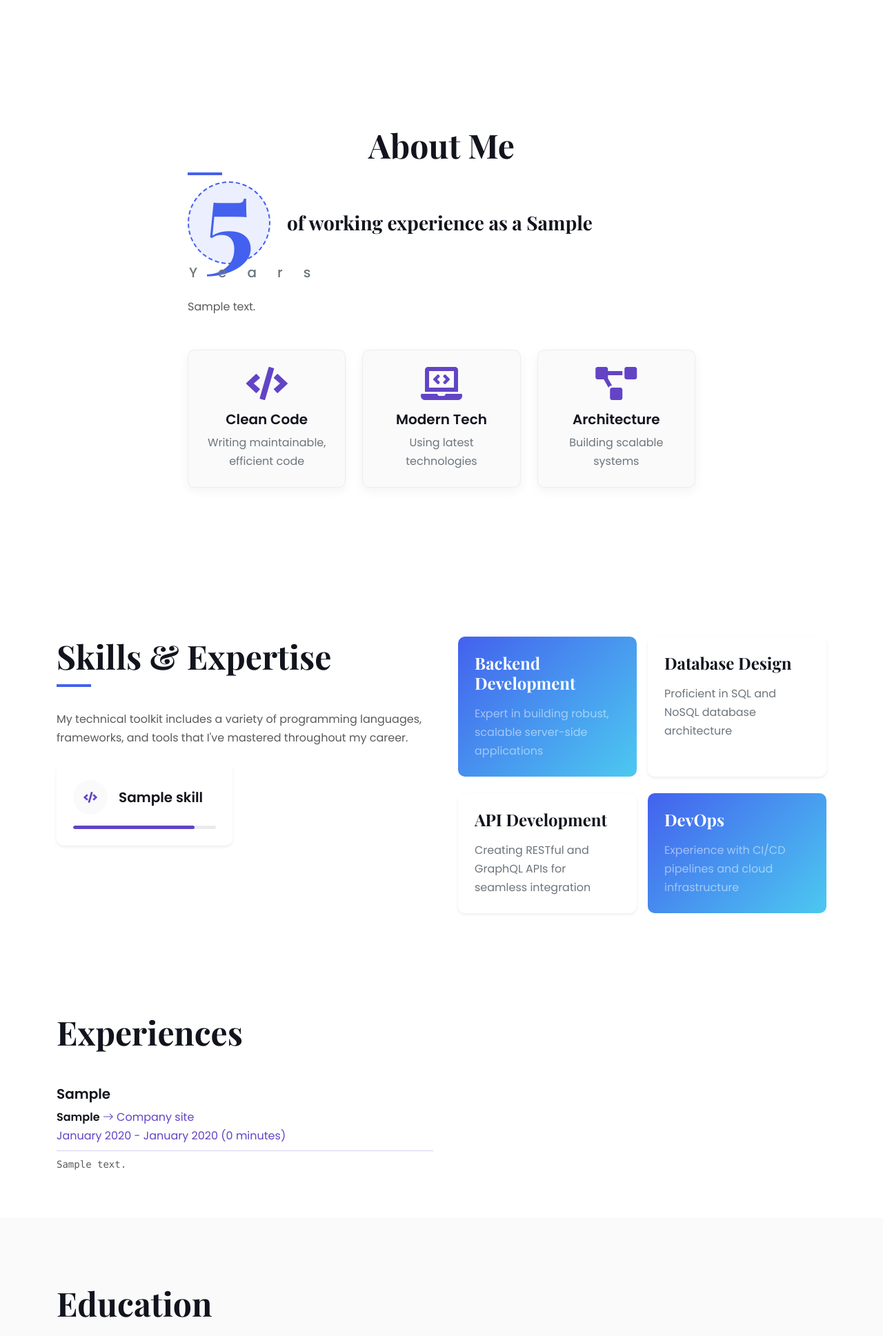
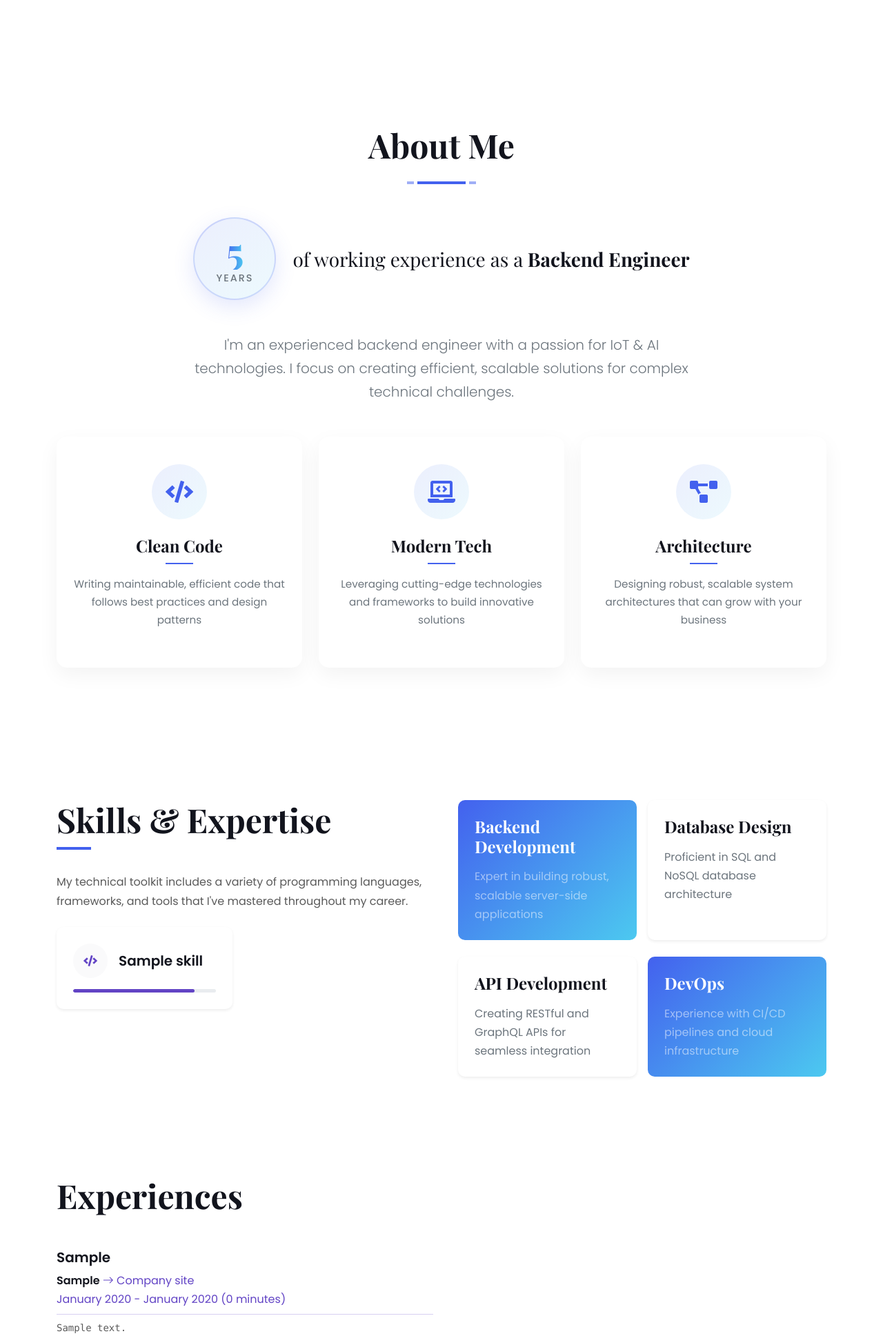
Before and after one commit to andre-fajar-n/Profile-Page, a Django app: page / in a window 1280 px wide. Shown: the part 546-2483 px from the top of the page at 69% size. Run offline with Django 4.2, Linux system fonts and the light colour scheme; tables that the repository leaves empty hold one stand-in row (values such as "Sample post"); some libraries are stand-ins or nearby versions.

Commit message:
feat: change style about section

```diff
--- a/profile_page/static/css/style.css
+++ b/profile_page/static/css/style.css
@@ -227,14 +227,158 @@ h1, h2, h3, h4, .display-1, .display-2, .display-3, .display-4, .display-5 {
 
 
 /*** About ***/
-#about .years .display-1 {
-    font-size: 10rem;
-    line-height: 9rem;
+/* About Section Styling */
+.section-header {
+    margin-bottom: 3rem;
+    position: relative;
 }
 
-#about .years h5 {
-    letter-spacing: 30px;
-    margin-right: -30px;
+.divider-center {
+    height: 4px;
+    width: 70px;
+    background: var(--primary);
+    margin: 0 auto;
+    position: relative;
+}
+
+.divider-center:before {
+    content: '';
+    position: absolute;
+    left: -15px;
+    top: 0;
+    height: 4px;
+    width: 10px;
+    background: var(--primary);
+    opacity: 0.5;
+}
+
+.divider-center:after {
+    content: '';
+    position: absolute;
+    right: -15px;
+    top: 0;
+    height: 4px;
+    width: 10px;
+    background: var(--primary);
+    opacity: 0.5;
+}
+
+/* Experience Counter */
+.experience-counter {
+    display: flex;
+    flex-direction: column;
+    align-items: center;
+    justify-content: center;
+    background: linear-gradient(145deg, rgba(67, 97, 238, 0.1), rgba(76, 201, 240, 0.1));
+    border-radius: 50%;
+    width: 120px;
+    height: 120px;
+    position: relative;
+    box-shadow: 0 10px 30px rgba(67, 97, 238, 0.15);
+    border: 2px solid rgba(67, 97, 238, 0.2);
+}
+
+.counter-number {
+    font-size: 3.5rem;
+    font-weight: 700;
+    line-height: 1;
+    background: linear-gradient(to right, var(--primary), var(--accent));
+    -webkit-background-clip: text;
+    -webkit-text-fill-color: transparent;
+    font-family: 'Playfair Display', serif;
+}
+
+.counter-text {
+    font-size: 0.9rem;
+    font-weight: 500;
+    color: var(--gray);
+    letter-spacing: 2px;
+    text-transform: uppercase;
+}
+
+/* Feature Cards */
+.feature-card {
+    background: #ffffff;
+    border-radius: 15px;
+    padding: 2.5rem 1.5rem;
+    height: 100%;
+    transition: all 0.4s ease;
+    box-shadow: 0 10px 30px rgba(0, 0, 0, 0.05);
+    position: relative;
+    z-index: 1;
+    overflow: hidden;
+    text-align: center;
+}
+
+.feature-card:before {
+    content: '';
+    position: absolute;
+    top: 0;
+    left: 0;
+    width: 100%;
+    height: 0;
+    background: linear-gradient(135deg, rgba(67, 97, 238, 0.05) 0%, rgba(76, 201, 240, 0.05) 100%);
+    transition: all 0.4s ease;
+    z-index: -1;
+}
+
+.feature-card:hover {
+    transform: translateY(-10px);
+    box-shadow: 0 15px 35px rgba(67, 97, 238, 0.1);
+}
+
+.feature-card:hover:before {
+    height: 100%;
+}
+
+.feature-icon {
+    width: 80px;
+    height: 80px;
+    margin: 0 auto 1.5rem;
+    display: flex;
+    align-items: center;
+    justify-content: center;
+    background: linear-gradient(135deg, rgba(67, 97, 238, 0.1) 0%, rgba(76, 201, 240, 0.1) 100%);
+    border-radius: 50%;
+    transition: all 0.4s ease;
+}
+
+.feature-card:hover .feature-icon {
+    background: linear-gradient(135deg, var(--primary) 0%, var(--accent) 100%);
+}
+
+.feature-icon i {
+    font-size: 2rem;
+    color: var(--primary);
+    transition: all 0.4s ease;
+}
+
+.feature-card:hover .feature-icon i {
+    color: #ffffff;
+}
+
+.feature-title {
+    font-weight: 600;
+    margin-bottom: 1rem;
+    position: relative;
+    padding-bottom: 0.75rem;
+}
+
+.feature-title:after {
+    content: '';
+    position: absolute;
+    bottom: 0;
+    left: 50%;
+    transform: translateX(-50%);
+    width: 40px;
+    height: 2px;
+    background: var(--primary);
+}
+
+.feature-text {
+    color: var(--gray);
+    font-size: 0.95rem;
+    line-height: 1.7;
 }
 
 
--- a/profile_page/templates/component/about.html
+++ b/profile_page/templates/component/about.html
@@ -3,50 +3,54 @@
 <!-- About Start -->
 <div class="container-xxl py-6" id="about">
     <div class="container">
-        <div class="row">
-            <div class="col-lg-8 mx-auto wow fadeInUp" data-wow-delay="0.1s">
-                <h1 class="display-5 mb-4 text-center section-title">About Me</h1>
+        <div class="row g-5">
+            <div class="col-lg-8 mx-auto text-center wow fadeInUp" data-wow-delay="0.1s">
+                <div class="section-header">
+                    <h1 class="display-5 fw-bold mb-4">About Me</h1>
+                    <div class="divider-center"></div>
+                </div>
 
-                {% if about %}
-                <div class="d-flex align-items-center mb-5">
-                    <div class="years flex-shrink-0 text-center me-4">
-                        <h1 class="display-1 mb-0">{{years_experience}}</h1>
-                        <h5 class="mb-0">Years</h5>
+                <div class="d-flex align-items-center justify-content-center mb-5">
+                    <div class="experience-counter me-4">
+                        <span class="counter-number">{{years_experience}}</span>
+                        <span class="counter-text">Years</span>
                     </div>
-                    <h3 class="lh-base mb-0">of working experience as a {{about.job_position}}</h3>
+                    <h3 class="fw-light mb-0">of working experience as a <span class="fw-bold">Backend Engineer</span></h3>
                 </div>
-                {% endif %}
 
-                <p class="mb-4">
-                    {% if about.summary %}
-                    {{about.summary}}
-                    {% else %}
-                        {% lorem %}
-                    {% endif %}
+                <p class="lead text-muted mb-5">
+                    I'm an experienced backend engineer with a passion for IoT & AI technologies.
+                    I focus on creating efficient, scalable solutions for complex technical challenges.
                 </p>
+            </div>
+        </div>
 
-                <div class="row mt-5">
-                    <div class="col-md-4 mb-4">
-                        <div class="about-box text-center p-4 rounded bg-light">
-                            <i class="fas fa-code fa-3x text-primary mb-3"></i>
-                            <h5>Clean Code</h5>
-                            <p class="mb-0 text-muted">Writing maintainable, efficient code</p>
-                        </div>
+        <div class="row g-4">
+            <div class="col-md-4 wow fadeInUp" data-wow-delay="0.1s">
+                <div class="feature-card">
+                    <div class="feature-icon">
+                        <i class="fas fa-code"></i>
                     </div>
-                    <div class="col-md-4 mb-4">
-                        <div class="about-box text-center p-4 rounded bg-light">
-                            <i class="fas fa-laptop-code fa-3x text-primary mb-3"></i>
-                            <h5>Modern Tech</h5>
-                            <p class="mb-0 text-muted">Using latest technologies</p>
-                        </div>
+                    <h4 class="feature-title">Clean Code</h4>
+                    <p class="feature-text">Writing maintainable, efficient code that follows best practices and design patterns</p>
+                </div>
+            </div>
+            <div class="col-md-4 wow fadeInUp" data-wow-delay="0.3s">
+                <div class="feature-card">
+                    <div class="feature-icon">
+                        <i class="fas fa-laptop-code"></i>
                     </div>
-                    <div class="col-md-4 mb-4">
-                        <div class="about-box text-center p-4 rounded bg-light">
-                            <i class="fas fa-project-diagram fa-3x text-primary mb-3"></i>
-                            <h5>Architecture</h5>
-                            <p class="mb-0 text-muted">Building scalable systems</p>
-                        </div>
+                    <h4 class="feature-title">Modern Tech</h4>
+                    <p class="feature-text">Leveraging cutting-edge technologies and frameworks to build innovative solutions</p>
+                </div>
+            </div>
+            <div class="col-md-4 wow fadeInUp" data-wow-delay="0.5s">
+                <div class="feature-card">
+                    <div class="feature-icon">
+                        <i class="fas fa-project-diagram"></i>
                     </div>
+                    <h4 class="feature-title">Architecture</h4>
+                    <p class="feature-text">Designing robust, scalable system architectures that can grow with your business</p>
                 </div>
             </div>
         </div>
```
